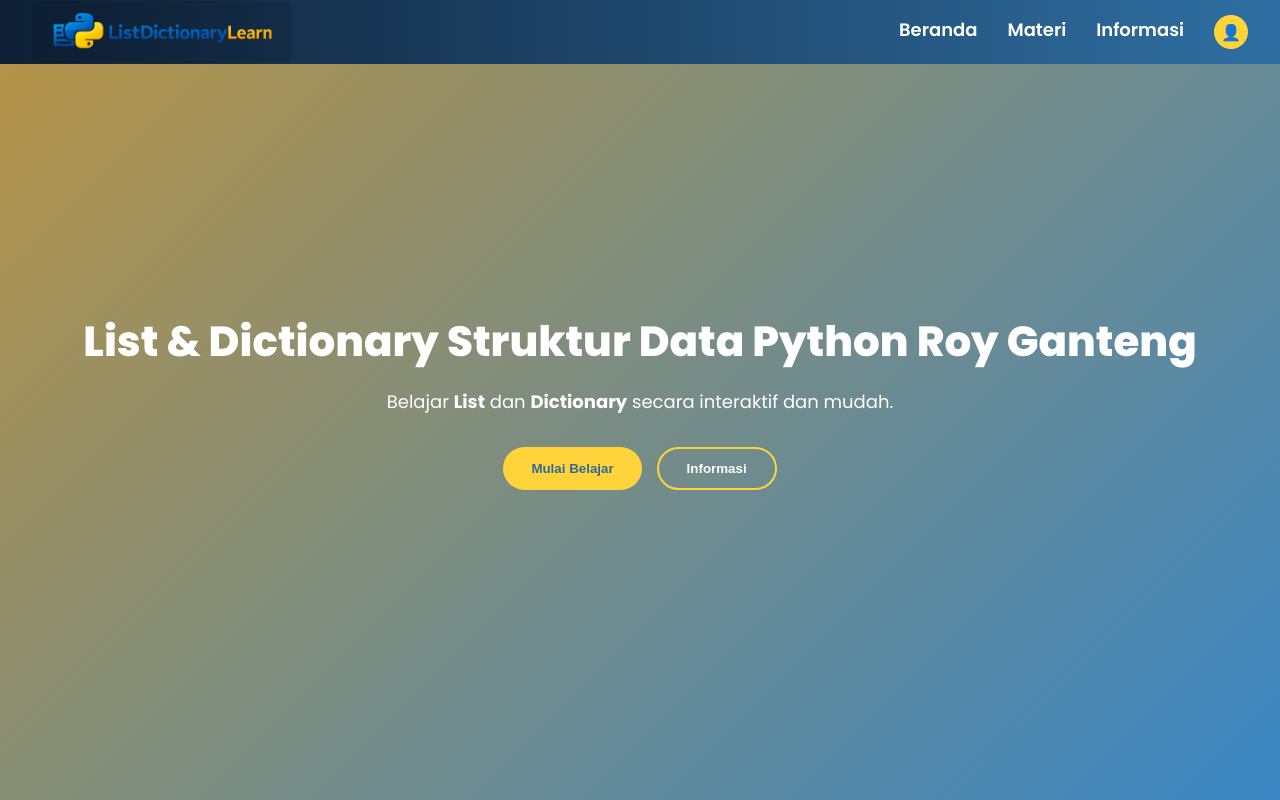
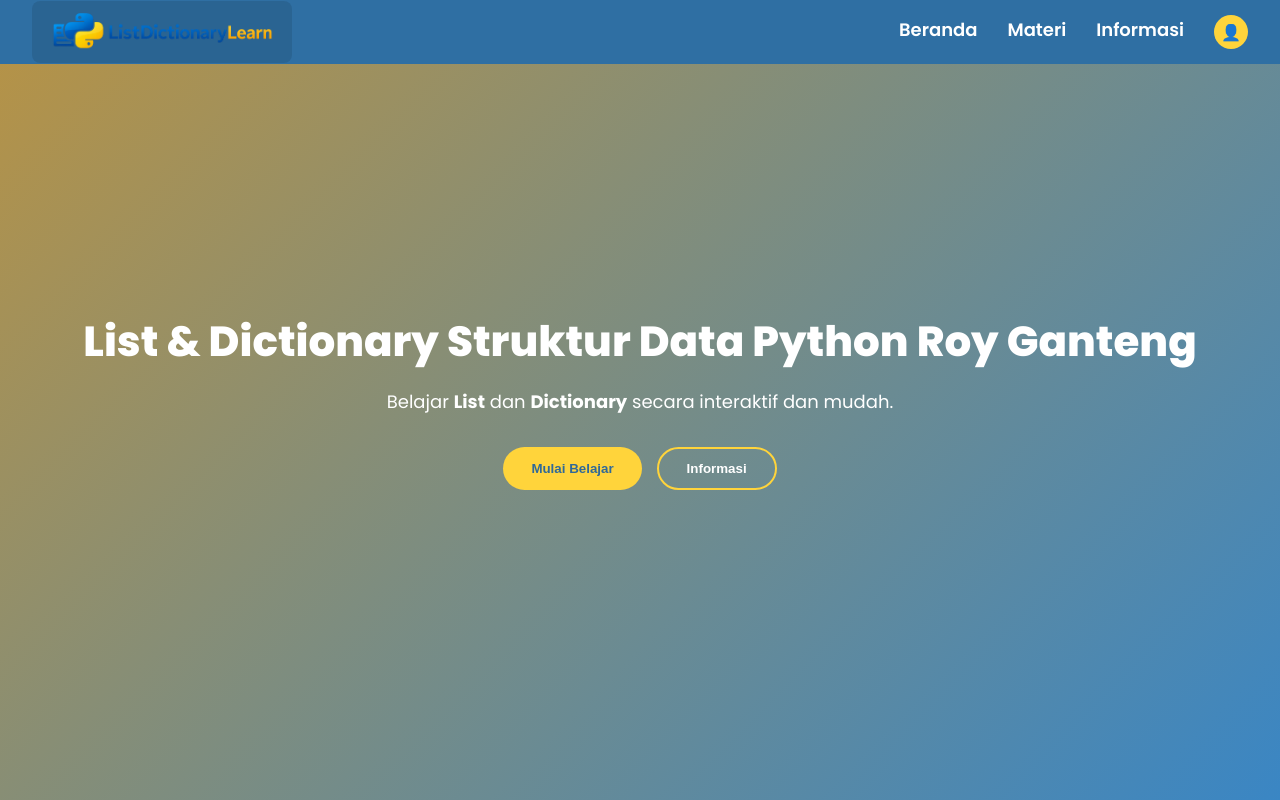
Before and after one commit to Halooci/Lidict, a React (Vite) app: page / in a window 1280 px wide. Shown: the top 800 px of the page. Built offline with nearby package versions, Linux system fonts and the light colour scheme.

Commit message:
coba warna bc navbar

```diff
--- a/src/pages/komponen/Navbar.jsx
+++ b/src/pages/komponen/Navbar.jsx
@@ -63,7 +63,7 @@ const styles = {
     left: 0,
     width: "100%",
     height: "64px",
-    background: "linear-gradient(90deg, #0e1f35, #2f6fa3)",
+    backgroundColor: "#2f6fa3",
     display: "flex",
     alignItems: "center",
     justifyContent: "space-between",
```
